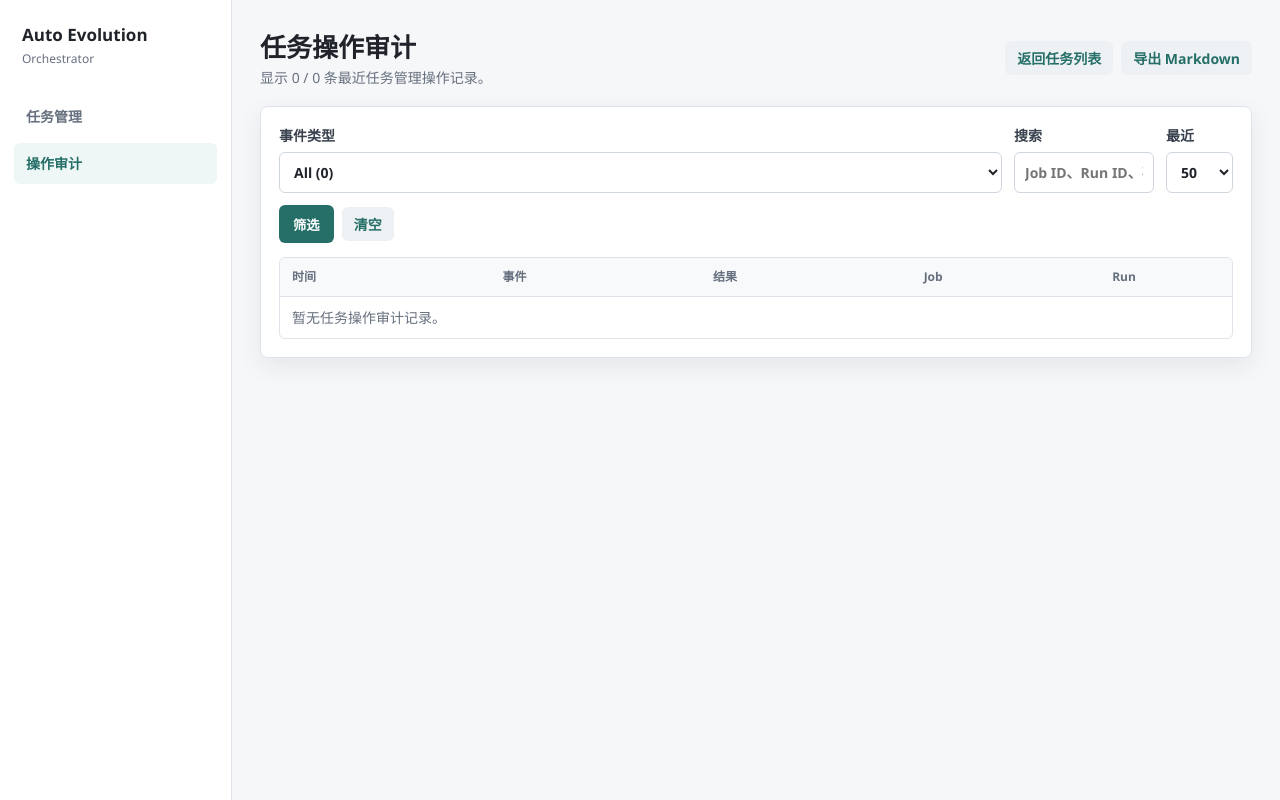
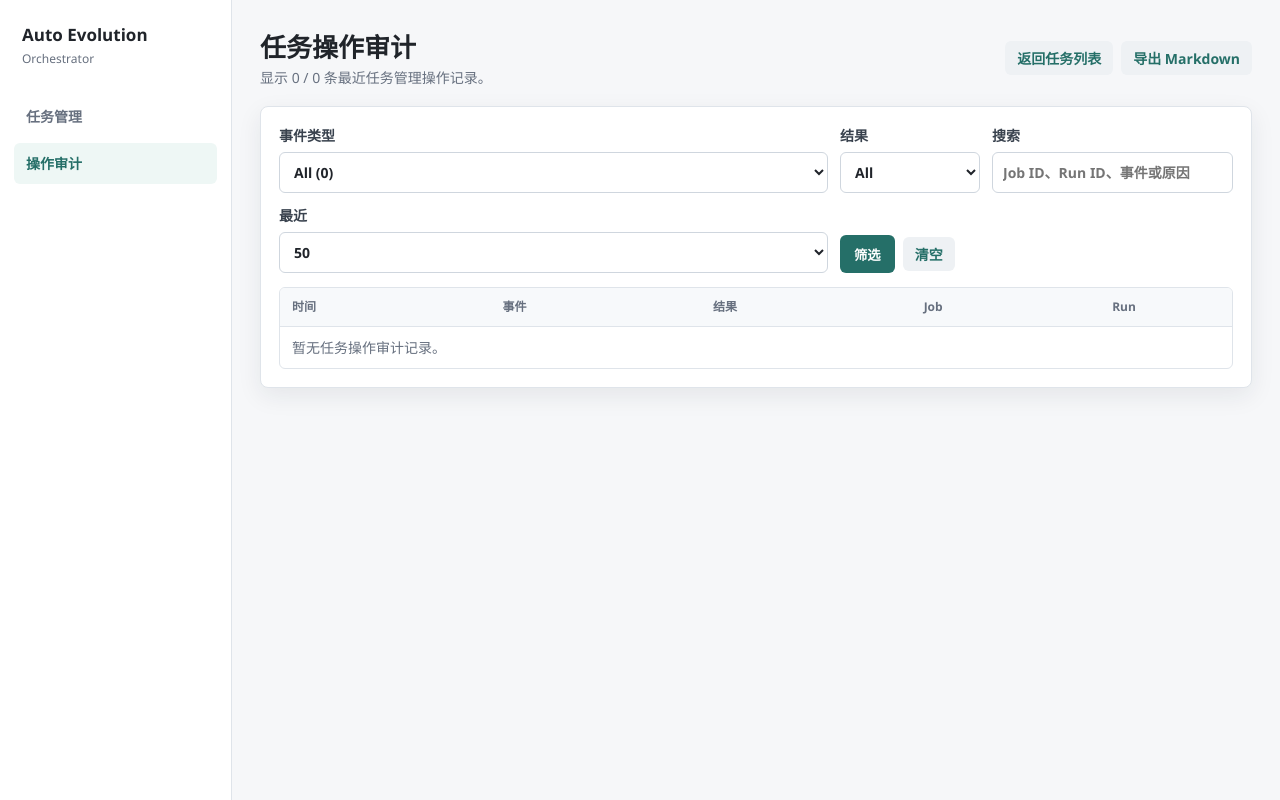
Before and after one commit to onlycaizhongwen/evoloop, a FastAPI app: page /tasks/audit in a window 1280 px wide. Run offline with FastAPI, Linux system fonts and the light colour scheme.

Commit message:
Let task audit views filter by outcome
Expose a read-only outcome selector on the task audit page so operators can quickly isolate skipped, failed, or clean task-manager operations without touching the append-only JSONL audit log.

Constraint: Audit views must remain read-only and continue filtering only the recently loaded JSONL records.
Rejected: Add outcome fields to persisted audit records | Existing selected/processed/skipped/failed arrays already provide the needed signal.
Confidence: high
Scope-risk: narrow
Directive: Keep future audit filters view-layer only unless a storage migration is explicitly planned.
Tested: python -m pytest -q tests/test_web_ui.py -k "task_manager or audit" (8 passed, 44 deselected)
Tested: python -m py_compile orchestrator/interfaces/web/main.py
Tested: python -m pytest -q tests/test_web_ui.py (52 passed)
Tested: python -m pytest -q (137 passed)
Tested: git diff --check
Not-tested: Browser visual smoke was not rerun for this selector-only change.

```diff
--- a/orchestrator/interfaces/web/main.py
+++ b/orchestrator/interfaces/web/main.py
@@ -377,12 +377,20 @@ def task_manager_audit_markdown():
 
 
 @app.get("/tasks/audit", response_class=HTMLResponse)
-def task_manager_audit_page(request: Request, event_type: str = "all", q: str = "", limit: int = 50):
+def task_manager_audit_page(
+    request: Request,
+    event_type: str = "all",
+    outcome: str = "all",
+    q: str = "",
+    limit: int = 50,
+):
     active_limit = _normalize_task_manager_audit_limit(limit)
     records = WebJobAuditLog(WEB_JOB_AUDIT_PATH).list_recent(limit=active_limit)
     event_types = _task_manager_audit_event_types(records)
     active_event_type = event_type if event_type == "all" or event_type in event_types else "all"
     filtered_records = _filter_task_manager_audit_records(records, active_event_type)
+    active_outcome = outcome if outcome in {"all", "skipped", "failed", "clean"} else "all"
+    filtered_records = _filter_task_manager_audit_records_by_outcome(filtered_records, active_outcome)
     query = q.strip()
     filtered_records = _search_task_manager_audit_records(filtered_records, query)
     return TEMPLATES.TemplateResponse(
@@ -394,6 +402,13 @@ def task_manager_audit_page(request: Request, event_type: str = "all", q: str =
             "filtered_total": len(filtered_records),
             "event_types": event_types,
             "active_event_type": active_event_type,
+            "active_outcome": active_outcome,
+            "outcome_options": [
+                {"value": "all", "label": "All"},
+                {"value": "skipped", "label": "Has skipped"},
+                {"value": "failed", "label": "Has failed"},
+                {"value": "clean", "label": "No skipped or failed"},
+            ],
             "query": query,
             "limit": active_limit,
             "limit_options": [25, 50, 100, 200],
@@ -2153,6 +2168,22 @@ def _filter_task_manager_audit_records(records: list[dict[str, Any]], event_type
     return [record for record in records if str(record.get("event_type") or "") == event_type]
 
 
+def _filter_task_manager_audit_records_by_outcome(records: list[dict[str, Any]], outcome: str) -> list[dict[str, Any]]:
+    if outcome == "all":
+        return records
+    if outcome == "skipped":
+        return [record for record in records if record.get("skipped_job_ids")]
+    if outcome == "failed":
+        return [record for record in records if record.get("failed_job_ids")]
+    if outcome == "clean":
+        return [
+            record
+            for record in records
+            if not record.get("skipped_job_ids") and not record.get("failed_job_ids")
+        ]
+    return records
+
+
 def _search_task_manager_audit_records(records: list[dict[str, Any]], query: str) -> list[dict[str, Any]]:
     if not query:
         return records
--- a/orchestrator/interfaces/web/templates/task_audit.html
+++ b/orchestrator/interfaces/web/templates/task_audit.html
@@ -4,7 +4,7 @@
   <meta charset="utf-8">
   <meta name="viewport" content="width=device-width, initial-scale=1">
   <title>任务操作审计</title>
-  <link rel="stylesheet" href="/static/styles.css?v=task-audit-20260608-limit">
+  <link rel="stylesheet" href="/static/styles.css?v=task-audit-20260608-outcome">
 </head>
 <body>
   <main class="app-layout">
@@ -41,8 +41,15 @@
               {% endfor %}
             </select>
           </label>
+          <label>结果
+            <select name="outcome">
+              {% for option in outcome_options %}
+              <option value="{{ option.value }}" {% if active_outcome == option.value %}selected{% endif %}>{{ option.label }}</option>
+              {% endfor %}
+            </select>
+          </label>
           <label>搜索
-            <input name="q" value="{{ query }}" placeholder="Job ID、Run ID、事件、原因">
+            <input name="q" value="{{ query }}" placeholder="Job ID、Run ID、事件或原因">
           </label>
           <label>最近
             <select name="limit">
```
Also changed, not shown: docs/codex/v1/status.md (+7 -0 lines), docs/codex/v1/trace/web-ui-task-manager-operational-audit-trace.md (+7 -0 lines), tests/test_web_ui.py (+23 -0 lines).
